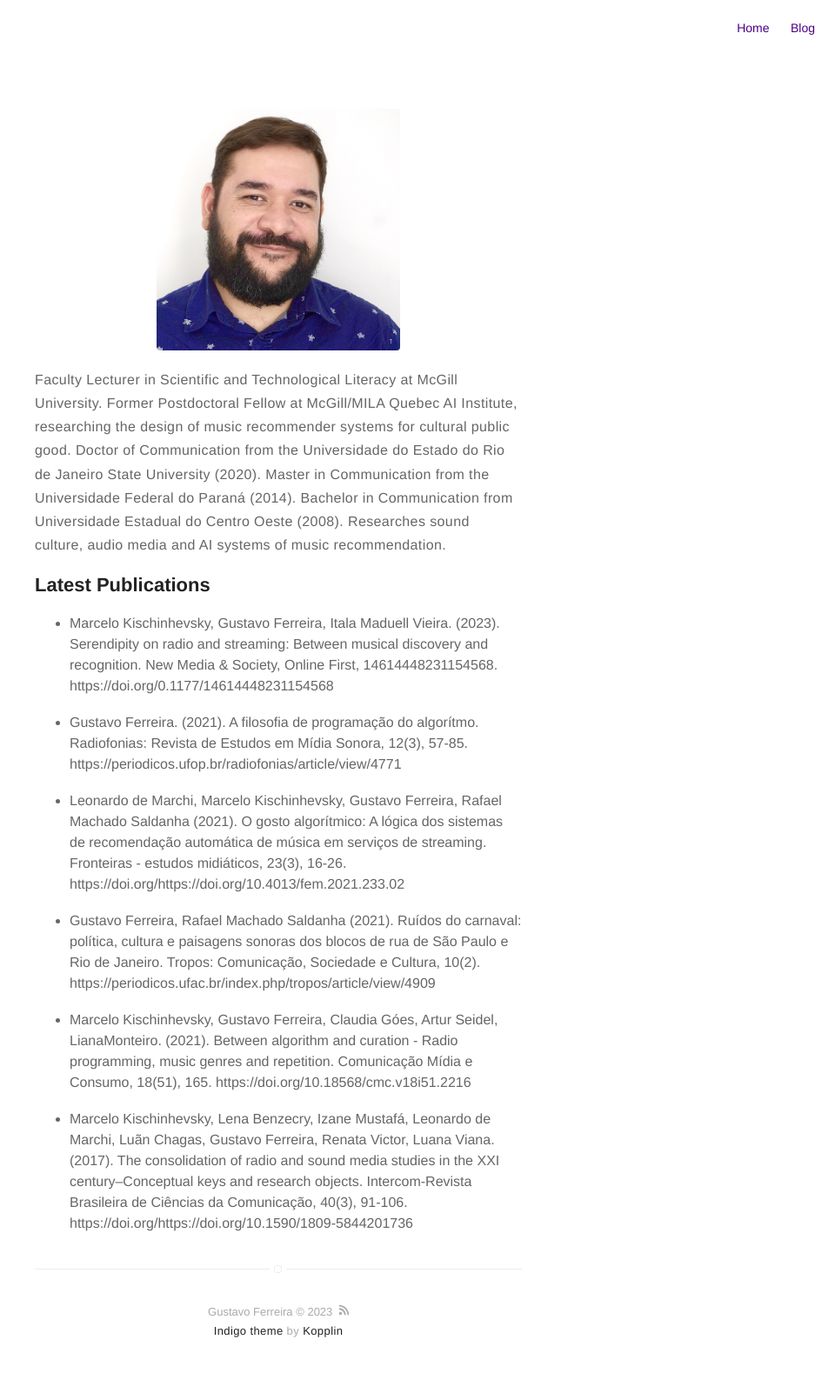
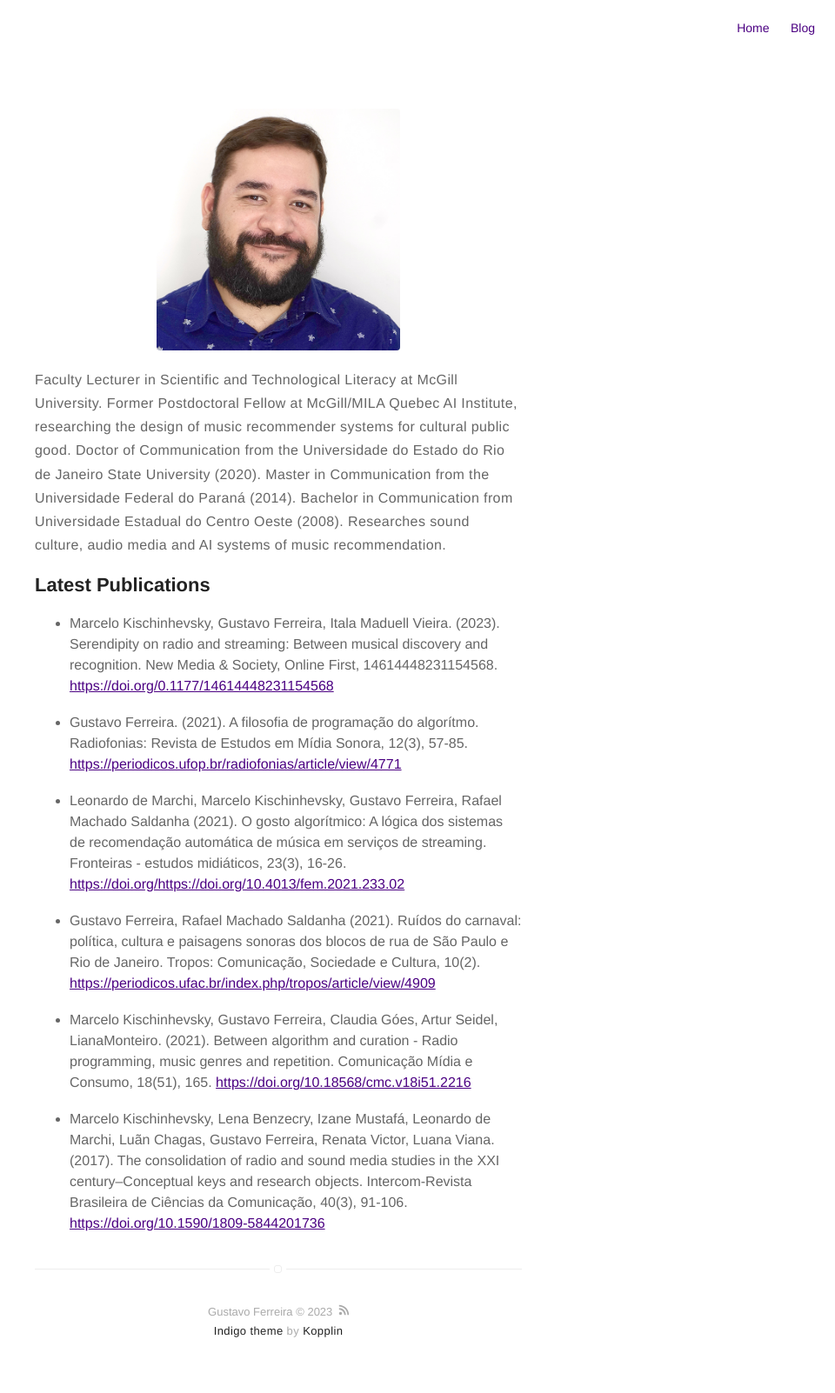
Before and after one commit to guzferreira/guzferreira.github.io, a Jekyll site: the page built from about.md, in a window 1280 px wide. Shown: the whole page at 87% size, without its empty margins (320-1280 px from the left). Built offline with Jekyll 4.4.1, drawn with Linux system fonts in a browser that asks for light colours; part of the change alters nothing that is shown.

Commit message:
Update about.md

```diff
--- a/about.md
+++ b/about.md
@@ -13,11 +13,11 @@ layout: page
 
 <ul class="skill-list">
 
-	<li>Marcelo Kischinhevsky, <b>Gustavo Ferreira</b>, Itala Maduell Vieira. (2023). Serendipity on radio and streaming: Between musical discovery and recognition. New Media & Society, Online First, 14614448231154568. https://doi.org/0.1177/14614448231154568</li><br>
-	<li><b>Gustavo Ferreira</b>. (2021). A filosofia de programação do algorítmo. Radiofonias: Revista de Estudos em Mídia Sonora, 12(3), 57-85. https://periodicos.ufop.br/radiofonias/article/view/4771</li><br>
- 	<li>Leonardo de Marchi, Marcelo Kischinhevsky, <b>Gustavo Ferreira</b>, Rafael Machado Saldanha (2021). O gosto algorítmico: A lógica dos sistemas de recomendação automática de música em serviços de streaming. Fronteiras - estudos midiáticos, 23(3), 16-26. https://doi.org/https://doi.org/10.4013/fem.2021.233.02</li><br>
-	<li><b>Gustavo Ferreira</b>, Rafael Machado Saldanha (2021). Ruídos do carnaval: política, cultura e paisagens sonoras dos blocos de rua de São Paulo e Rio de Janeiro. Tropos: Comunicação, Sociedade e Cultura, 10(2). https://periodicos.ufac.br/index.php/tropos/article/view/4909</li><br>
-	<li>Marcelo Kischinhevsky, <b>Gustavo Ferreira</b>, Claudia Góes, Artur Seidel, LianaMonteiro. (2021). Between algorithm and curation - Radio programming, music genres and repetition. Comunicação Mídia e Consumo, 18(51), 165. https://doi.org/10.18568/cmc.v18i51.2216</li><br>
-	<li>Marcelo Kischinhevsky, Lena Benzecry, Izane Mustafá, Leonardo de Marchi, Luãn Chagas, <b>Gustavo Ferreira</b>, Renata Victor, Luana Viana. (2017). The consolidation of radio and sound media studies in the XXI century–Conceptual keys and research objects. Intercom-Revista Brasileira de Ciências da Comunicação, 40(3), 91-106. https://doi.org/https://doi.org/10.1590/1809-5844201736</li>
+	<li>Marcelo Kischinhevsky, <b>Gustavo Ferreira</b>, Itala Maduell Vieira. (2023). Serendipity on radio and streaming: Between musical discovery and recognition. New Media & Society, Online First, 14614448231154568. <a href="https://doi.org/0.1177/14614448231154568">https://doi.org/0.1177/14614448231154568</a></li><br>
+	<li><b>Gustavo Ferreira</b>. (2021). A filosofia de programação do algorítmo. Radiofonias: Revista de Estudos em Mídia Sonora, 12(3), 57-85. <a href="https://periodicos.ufop.br/radiofonias/article/view/4771">https://periodicos.ufop.br/radiofonias/article/view/4771</a></li><br>
+ 	<li>Leonardo de Marchi, Marcelo Kischinhevsky, <b>Gustavo Ferreira</b>, Rafael Machado Saldanha (2021). O gosto algorítmico: A lógica dos sistemas de recomendação automática de música em serviços de streaming. Fronteiras - estudos midiáticos, 23(3), 16-26. <a href="https://doi.org/https://doi.org/10.4013/fem.2021.233.02">https://doi.org/https://doi.org/10.4013/fem.2021.233.02</a></li><br>
+	<li><b>Gustavo Ferreira</b>, Rafael Machado Saldanha (2021). Ruídos do carnaval: política, cultura e paisagens sonoras dos blocos de rua de São Paulo e Rio de Janeiro. Tropos: Comunicação, Sociedade e Cultura, 10(2). <a href="https://periodicos.ufac.br/index.php/tropos/article/view/4909">https://periodicos.ufac.br/index.php/tropos/article/view/4909</a></li><br>
+	<li>Marcelo Kischinhevsky, <b>Gustavo Ferreira</b>, Claudia Góes, Artur Seidel, LianaMonteiro. (2021). Between algorithm and curation - Radio programming, music genres and repetition. Comunicação Mídia e Consumo, 18(51), 165. <a href="https://doi.org/10.18568/cmc.v18i51.2216">https://doi.org/10.18568/cmc.v18i51.2216</a></li><br>
+	<li>Marcelo Kischinhevsky, Lena Benzecry, Izane Mustafá, Leonardo de Marchi, Luãn Chagas, <b>Gustavo Ferreira</b>, Renata Victor, Luana Viana. (2017). The consolidation of radio and sound media studies in the XXI century–Conceptual keys and research objects. Intercom-Revista Brasileira de Ciências da Comunicação, 40(3), 91-106. <a href="https://doi.org/10.1590/1809-5844201736">https://doi.org/10.1590/1809-5844201736</a></li>
 
 </ul>
```
